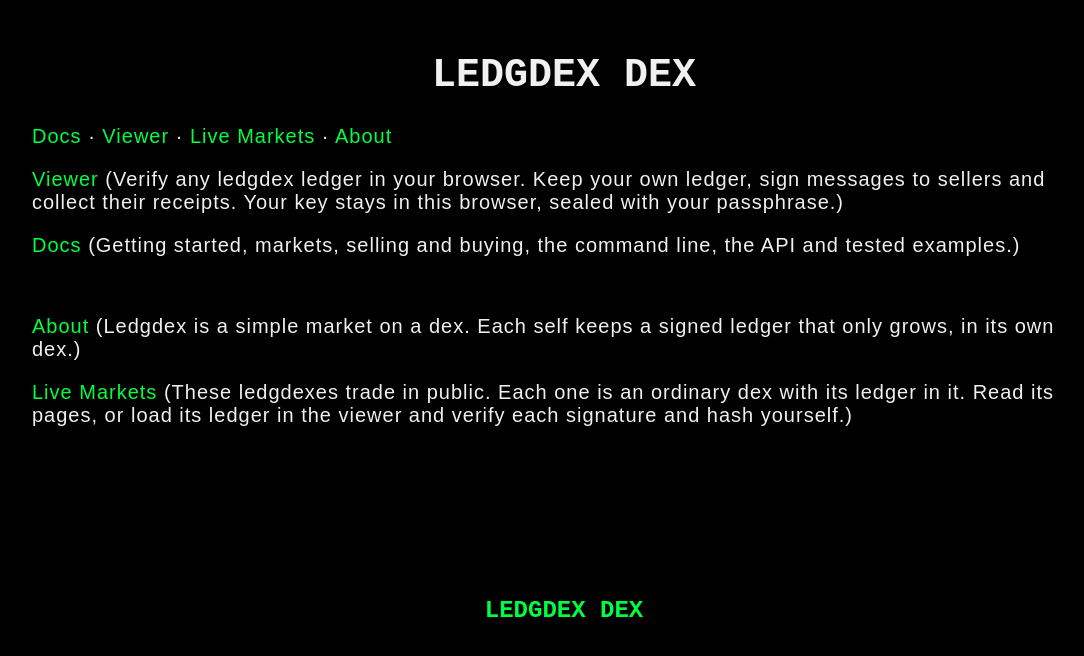
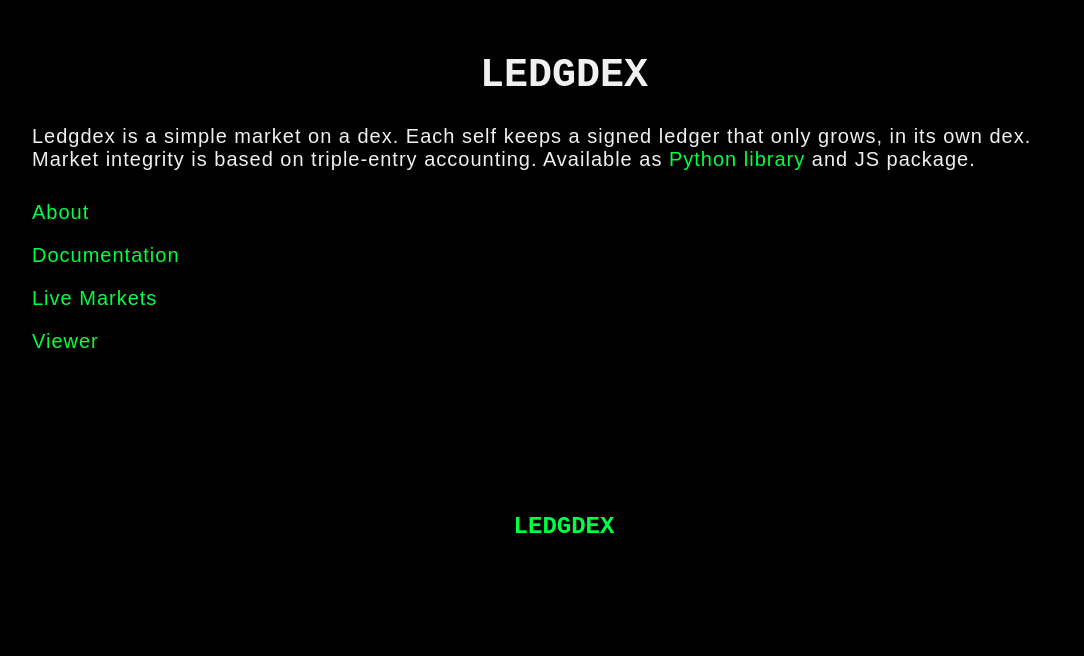
Before and after one commit to ledgdex/ledgdex.github.io, a plain HTML site: page index.html in a window 1280 px wide. Shown: the whole page, without its empty margins (76-1160 px from the left). Drawn offline with Linux system fonts and the light colour scheme.

Commit message:
Add files via upload

```diff
--- a/index.html
+++ b/index.html
@@ -4,14 +4,13 @@
                             <meta name='viewport' content='width=device-width, initial-scale=1.0'>
                             <link rel='shortcut icon' type='image/x-icon' href='assets/favicon.ico'>
                             <link rel='stylesheet' href='styles.css'>
-                            <title>Ledgdex Dex</title>
+                            <title>Ledgdex</title>
                         <meta http-equiv="Content-Security-Policy" content="default-src 'self'; script-src 'none'; style-src 'self'; img-src 'self' data:; object-src 'none'; base-uri 'none'; form-action 'none'"><meta name="referrer" content="no-referrer"></head>
                         <body>
-                            <br><h1>LEDGDEX DEX</h1>
-                            <p><a href='docs/index.html'>Docs</a> · <a href='viewer/index.html'>Viewer</a> · <a href='livemarkets.html'>Live Markets</a> · <a href='about.html'>About</a></p>
-                            <div class='indexlink'><p><a href=viewer/index.html>Viewer</a> (Verify any ledgdex ledger in your browser. Keep your own ledger, sign messages to sellers and collect their receipts. Your key stays in this browser, sealed with your passphrase.)</p></div><div class='indexlink'><p><a href=docs/index.html>Docs</a> (Getting started, markets, selling and buying, the command line, the API and tested examples.)</p></div><br>
-                            <div class='indexlink'><p><a href=about.html>About</a> (Ledgdex is a simple market on a dex. Each self keeps a signed ledger that only grows, in its own dex.)</p></div><div class='indexlink'><p><a href=livemarkets.html>Live Markets</a> (These ledgdexes trade in public. Each one is an ordinary dex with its ledger in it. Read its pages, or load its ledger in the viewer and verify each signature and hash yourself.)</p></div>
+                            <br><h1>LEDGDEX</h1><p>Ledgdex is a simple market on a dex. Each self keeps a signed ledger that only grows, in its own dex. Market integrity is based on triple-entry accounting. Available as <a href='https://pypi.org/project/ledgdex/'>Python library</a> and JS package.</p>
+
+                            <div class='indexlink'><a href=about.html>About</a><br></div><div class='indexlink'><a href='docs/index.html'>Documentation</a><br></div><div class='indexlink'><a href=livemarkets.html>Live Markets</a><br></div><div class='indexlink'><a href='viewer/index.html'>Viewer</a><br></div>
                             <br><br><br><br><br><br><br>
-                            <h3><a href='index.html'>LEDGDEX DEX</a></h3>
+                            <h3><a href='index.html'>LEDGDEX</a></h3>
                         </body>
                         </html>
--- a/styles.css
+++ b/styles.css
@@ -23,7 +23,7 @@ a:hover {
   text-decoration: underline;
 }
 .indexlink {
-  color: rgb(240, 240, 240); font-family:arial; font-size: 20px; letter-spacing: 0.05em; padding: 0px 0px;
+  color: rgb(240, 240, 240); font-family:arial; font-size: 20px; letter-spacing: 0.05em; padding: 10px 0px;
 }
 img {
     display: block;
```
Also changed, not shown: about.html (+4 -4 lines), livemarkets.html (+3 -3 lines).
